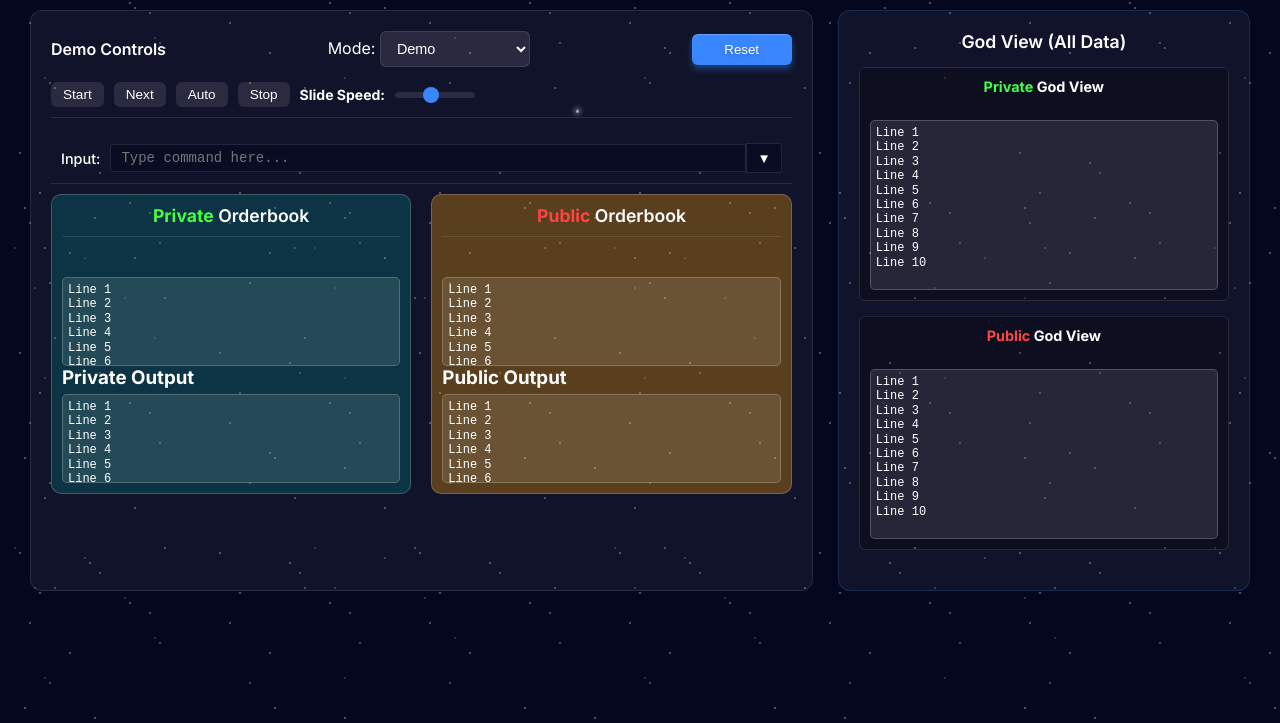
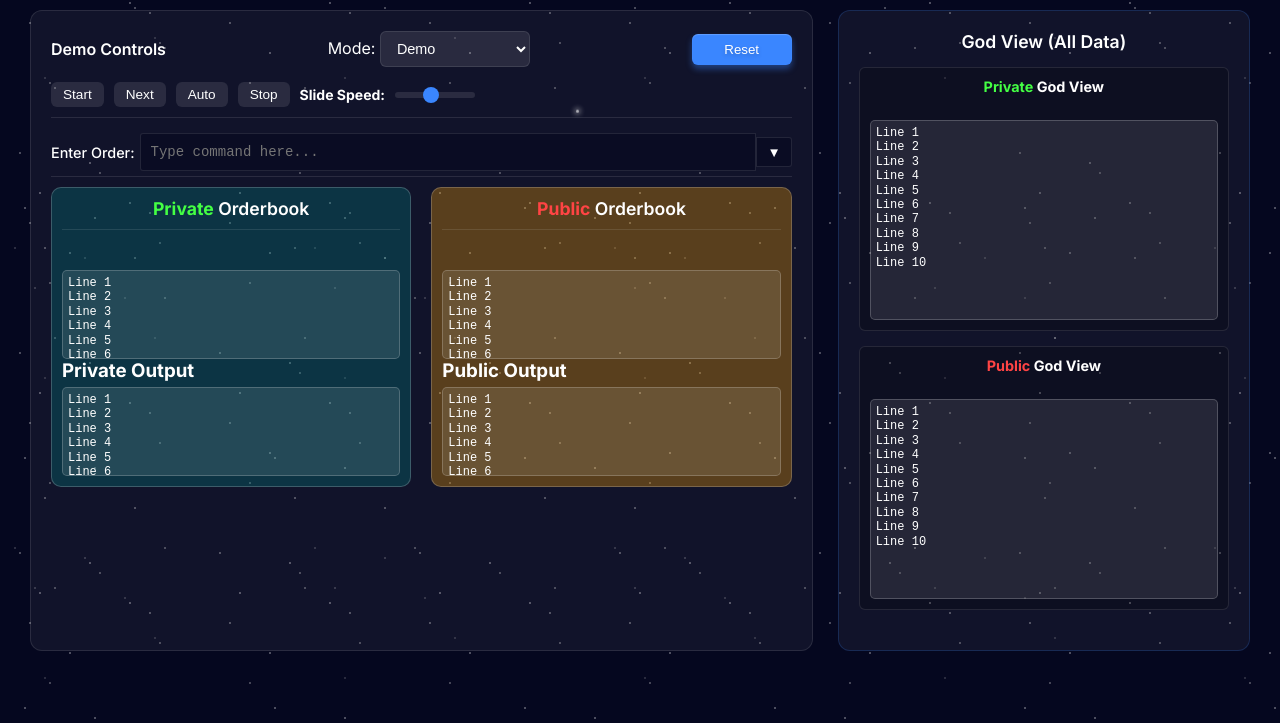
Before and after one commit to bytewizard42i/SilentLedger, a website: page Demo_SL/demo_index.html in a window 1280 px wide. Shown: the part 77-800 px from the top of the page. Drawn offline with Linux system fonts and the light colour scheme.

```diff
--- a/Demo_SL/demo_index.html
+++ b/Demo_SL/demo_index.html
@@ -51,7 +51,7 @@
                         </div>
                     </div>
                     <div class="input-window combined-input">
-                        <label for="command-input">Input:</label>
+                        <label for="command-input">Enter&nbsp;Order:</label>
                         <div class="command-area">
                             <input type="text" id="command-input" placeholder="Type command here...">
                             <button class="dropdown-btn" onclick="toggleDropdown()">▼</button>
--- a/Demo_SL/demo_style.css
+++ b/Demo_SL/demo_style.css
@@ -434,11 +434,11 @@
 
 /* Input window container for command entry */
 .input-window {
-    padding: 10px;
+    padding: 0px 0px 5px 0px;
     border-bottom: 1px solid rgba(255, 255, 255, 0.1);
     display: flex;
     align-items: center;
-    gap: 10px;
+    gap: 5px;
 }
 
 /* Label styling within input windows */
@@ -462,7 +462,7 @@
     background-color: #0A0C23;
     border: 1px solid rgba(255, 255, 255, 0.1);
     color: #fff;
-    padding: 5px 10px;
+    padding: 10px 10px;
     font-family: monospace;
     font-size: 14px;
     border-radius: 3px 0 0 3px;
@@ -713,7 +713,7 @@
     background-color: rgba(255, 255, 255, 0.1); /* Slight white transparency for contrast */
     color: #ffffff;
     padding: 5px;
-    height: 170px; /* Fixed height to show exactly 10 lines with font-size 12px and line-height 1.2 */
+    height: 200px; /* Fixed height to show exactly 10 lines with font-size 12px and line-height 1.2 */
     overflow-y: auto;
     border: 1px solid rgba(255, 255, 255, 0.2);
     border-radius: 5px;
```
